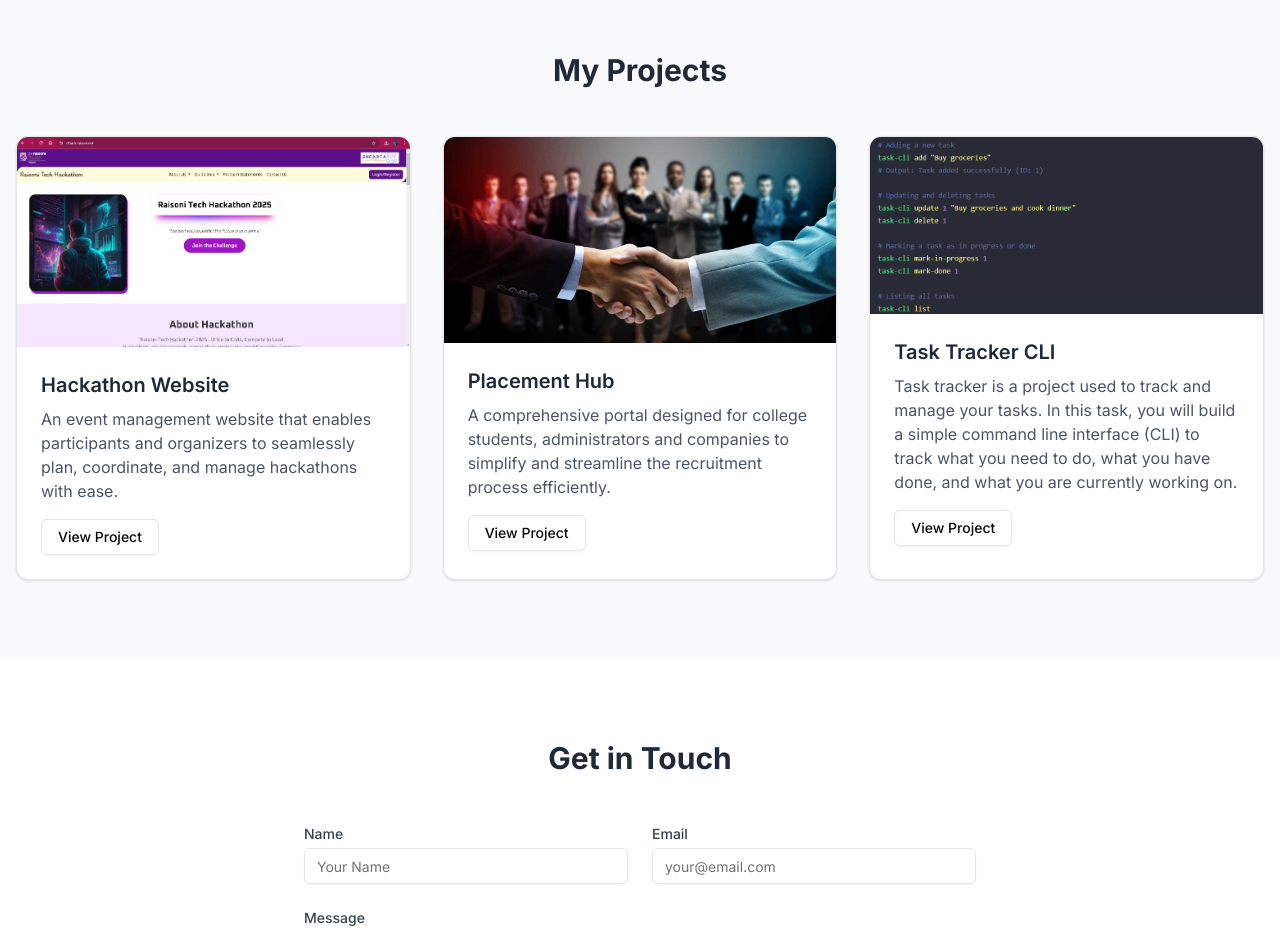
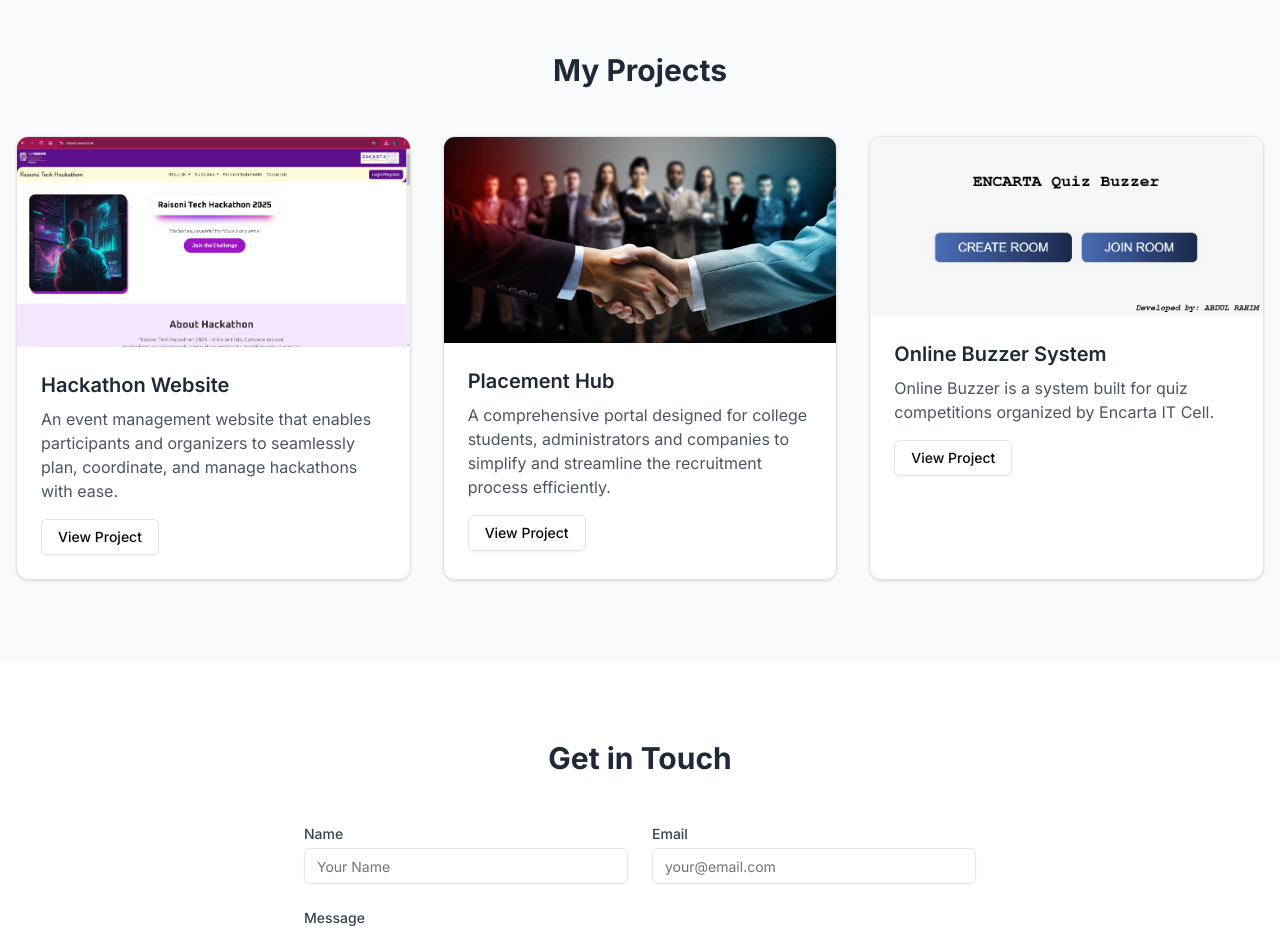
Before and after one commit to Abdul0925/New-Portfolio, a Next.js app: page / in a window 1280 px wide. Shown: the part 1340-2272 px from the top of the page. Built offline with nearby package versions, Linux system fonts and the light colour scheme.

Commit message:
Project Link Added

```diff
--- a/app/components/Projects.tsx
+++ b/app/components/Projects.tsx
@@ -7,17 +7,26 @@ const projects = [
     title: "Hackathon Website",
     description: "An event management website that enables participants and organizers to seamlessly plan, coordinate, and manage hackathons with ease.",
     image: "/hackathon-website.png",
+    link: "https://rthack.raisoni.net",
   },
   {
     title: "Placement Hub",
     description: "A comprehensive portal designed for college students, administrators and companies to simplify and streamline the recruitment process efficiently.",
     image: "/placement-hub.jpg",
+    link: "https://github.com/Abdul0925",
   },
   {
-    title: "Task Tracker CLI",
-    description: "Task tracker is a project used to track and manage your tasks. In this task, you will build a simple command line interface (CLI) to track what you need to do, what you have done, and what you are currently working on.",
-    image: "/task-cli.png",
+    title: "Online Buzzer System",
+    description: "Online Buzzer is a system built for quiz competitions organized by Encarta IT Cell.",
+    image: "/buzzer.png",
+    link: "https://github.com/Abdul0925/Encarta-Buzzer",
   },
+  // {
+  //   title: "Task Tracker CLI",
+  //   description: "Task tracker is a project used to track and manage your tasks. In this task, you will build a simple command line interface (CLI) to track what you need to do, what you have done, and what you are currently working on.",
+  //   image: "/task-cli.png",
+  //   link: "https://github.com/Abdul0925",
+  // },
 ]
 
 export default function Projects() {
@@ -39,7 +48,7 @@ export default function Projects() {
               <CardContent className="p-6">
                 <h3 className="text-xl font-semibold mb-2 text-gray-800 dark:text-white">{project.title}</h3>
                 <p className="text-gray-600 dark:text-gray-300 mb-4">{project.description}</p>
-                <Button variant="outline">View Project</Button>
+                <Button variant="outline"><a href={project.link} target="_blank">View Project</a></Button>
               </CardContent>
             </Card>
           ))}
```
Also changed, not shown: public/buzzer.png (added).
